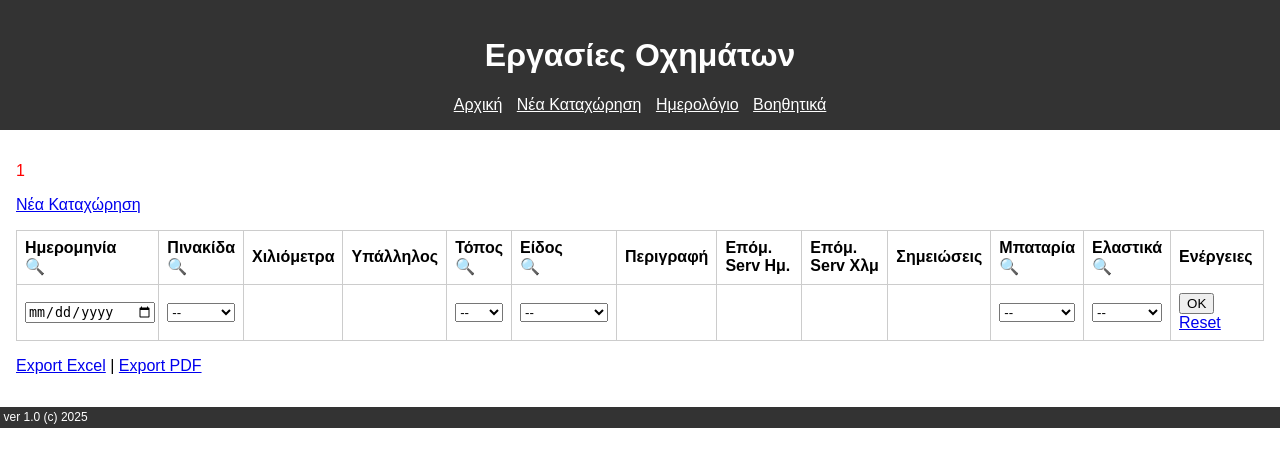
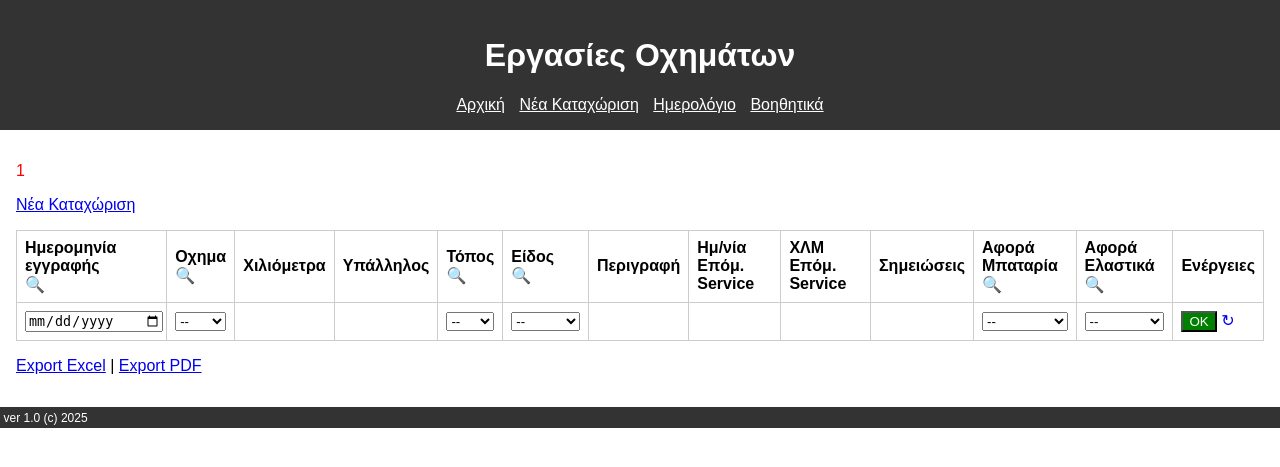
Before and after one commit to technologygr/pasxalhs, a PHP site: page / in a window 1280 px wide. Shown: the top 467 px of the page. Run offline with PHP 8.4, Linux system fonts and the light colour scheme; the visitor is signed in with stand-in values (Sample User, id 1); data that the repository does not hold is empty.

Commit message:
Apply field restrictions and UI tweaks

```diff
--- a/www.technology.gr/coder/export.php
+++ b/www.technology.gr/coder/export.php
@@ -39,7 +39,7 @@ if($type === 'excel'){
     echo "\xEF\xBB\xBF"; // UTF-8 BOM
     echo "<html><head><meta charset=\"UTF-8\"><style>table{border-collapse:collapse;}td,th{border:1px solid #000;padding:4px;font-family:Arial,Helvetica,sans-serif;}</style></head><body>";
     echo "<table>";
-    echo "<tr><th>Ημερομηνία</th><th>Πινακίδα</th><th>Χιλιόμετρα</th><th>Υπάλληλος</th><th>Τόπος</th><th>Είδος</th><th>Περιγραφή</th><th>Επόμ. Serv Ημ.</th><th>Επόμ. Serv Χλμ</th><th>Σημειώσεις</th><th>Μπαταρία</th><th>Ελαστικά</th></tr>";
+    echo "<tr><th>Ημερομηνία εγγραφής</th><th>Οχημα</th><th>Χιλιόμετρα</th><th>Υπάλληλος</th><th>Τόπος</th><th>Είδος</th><th>Περιγραφή</th><th>Ημ/νία Επόμ. Service</th><th>ΧΛΜ Επόμ. Service</th><th>Σημειώσεις</th><th>Αφορά Μπαταρία</th><th>Αφορά Ελαστικά</th></tr>";
     foreach($records as $r){
         echo '<tr>';
         echo '<td>'.fmt_date($r['movement_date']).'</td>';
@@ -64,7 +64,7 @@ $width = 842; // landscape A4
 $height = 595;
 $margin = 20;
 $rowHeight = 20;
-$columns = ['Ημερομηνία','Πινακίδα','Χιλιόμετρα','Υπάλληλος','Τόπος','Είδος','Περιγραφή','Επόμ. Serv Ημ.','Επόμ. Serv Χλμ','Σημειώσεις','Μπαταρία','Ελαστικά'];
+$columns = ['Ημερομηνία εγγραφής','Οχημα','Χιλιόμετρα','Υπάλληλος','Τόπος','Είδος','Περιγραφή','Ημ/νία Επόμ. Service','ΧΛΜ Επόμ. Service','Σημειώσεις','Αφορά Μπαταρία','Αφορά Ελαστικά'];
 $colCount = count($columns);
 $usableWidth = $width - $margin*2;
 $colWidth = $usableWidth / $colCount;
--- a/www.technology.gr/coder/helpers.php
+++ b/www.technology.gr/coder/helpers.php
@@ -27,7 +27,7 @@ if (!isset($_SESSION['logged_in'])) {
     <h1>Εργασίες Οχημάτων</h1>
     <nav>
         <a href="index.php" style="color:#fff;margin-right:10px;">Αρχική</a>
-        <a href="record.php" style="color:#fff;margin-right:10px;">Νέα Καταχώρηση</a>
+        <a href="record.php" style="color:#fff;margin-right:10px;">Νέα Καταχώριση</a>
         <a href="calendar.php" style="color:#fff;margin-right:10px;">Ημερολόγιο</a>
         <a href="helpers.php" style="color:#fff;">Βοηθητικά</a>
     </nav>
--- a/www.technology.gr/coder/index.php
+++ b/www.technology.gr/coder/index.php
@@ -59,8 +59,9 @@ function fmt_date($d){
 function display_text($text){
     $safe = nl2br(htmlspecialchars($text));
     if(mb_strlen($text)<=350) return $safe;
-    $short = nl2br(htmlspecialchars(mb_substr($text,0,350))).'...';
-    return '<span class="short-text" style="cursor:pointer;color:blue;">'.$short.'</span><span class="full-text" style="display:none;">'.$safe.'</span>';
+    $short = nl2br(htmlspecialchars(mb_substr($text,0,350)));
+    $icon  = '<span class="expand" style="cursor:pointer;color:blue;">&#x2795;</span>';
+    return $short.' '.$icon.'<span class="full-text" style="display:none;">'.$safe.'</span>';
 }
 
 // fetch dropdown lists for filters
@@ -127,31 +128,31 @@ $records = $stmt->fetchAll();
 <h1>Εργασίες Οχημάτων</h1>
 <nav>
     <a href="index.php" style="color:#fff;margin-right:10px;">Αρχική</a>
-    <a href="record.php" style="color:#fff;margin-right:10px;">Νέα Καταχώρηση</a>
+    <a href="record.php" style="color:#fff;margin-right:10px;">Νέα Καταχώριση</a>
     <a href="calendar.php" style="color:#fff;margin-right:10px;">Ημερολόγιο</a>
     <a href="helpers.php" style="color:#fff;">Βοηθητικά</a>
 </nav>
 </header>
 <div class="container">
 <?php if(isset($_SESSION['warning'])){echo '<p style="color:red">'.$_SESSION['warning'].'</p>';unset($_SESSION['warning']);} ?>
-<p><a href="record.php">Νέα Καταχώρηση</a></p>
+<p><a href="record.php">Νέα Καταχώριση</a></p>
 <div style="overflow-x:auto;">
 <form method="get">
 <table>
 <thead>
 <tr>
-    <th>Ημερομηνία<br>🔍</th>
-    <th>Πινακίδα<br>🔍</th>
+    <th>Ημερομηνία εγγραφής<br>🔍</th>
+    <th>Οχημα<br>🔍</th>
     <th>Χιλιόμετρα</th>
     <th>Υπάλληλος</th>
     <th>Τόπος<br>🔍</th>
     <th>Είδος<br>🔍</th>
     <th>Περιγραφή</th>
-    <th>Επόμ. Serv Ημ.</th>
-    <th>Επόμ. Serv Χλμ</th>
+    <th>Ημ/νία Επόμ. Service</th>
+    <th>ΧΛΜ Επόμ. Service</th>
     <th>Σημειώσεις</th>
-    <th>Μπαταρία<br>🔍</th>
-    <th>Ελαστικά<br>🔍</th>
+    <th>Αφορά Μπαταρία<br>🔍</th>
+    <th>Αφορά Ελαστικά<br>🔍</th>
     <th>Ενέργειες</th>
 </tr>
 <tr class="filters">
@@ -200,7 +201,7 @@ $records = $stmt->fetchAll();
             <option value="ΟΧΙ" <?= $filter_tires=='ΟΧΙ'?'selected':'' ?>>ΟΧΙ</option>
         </select>
     </td>
-    <td><button type="submit">OK</button> <a href="index.php">Reset</a></td>
+    <td><button type="submit" style="background:green;color:#fff;">OK</button> <a href="index.php" title="RESET ΦΙΛΤΡΩΝ" style="text-decoration:none;">&#x21bb;</a></td>
 </tr>
 </thead>
 <tbody>
@@ -210,8 +211,8 @@ $records = $stmt->fetchAll();
     $licenseDisp = '<strong>'.mb_substr($license,0,8,'UTF-8').'</strong>'.mb_substr($license,8,null,'UTF-8');
 ?>
 <tr>
-    <td data-label="Ημερομηνία"><?= fmt_date($row['movement_date']) ?></td>
-    <td data-label="Πινακίδα"><?= $licenseDisp ?></td>
+    <td data-label="Ημερομηνία εγγραφής"><?= fmt_date($row['movement_date']) ?></td>
+    <td data-label="Οχημα"><?= $licenseDisp ?></td>
     <td data-label="Χιλιόμετρα" style="text-align:center;">
         <?= number_format($row['kilometers'],0,',','.') ?>
     </td>
@@ -219,11 +220,11 @@ $records = $stmt->fetchAll();
     <td data-label="Τόπος"><?= htmlspecialchars($row['workplace']) ?></td>
     <td data-label="Είδος"><?= htmlspecialchars($row['work_type']) ?></td>
     <td data-label="Περιγραφή"><?= display_text($row['description']) ?></td>
-    <td data-label="Επόμ. Serv Ημ."><?= $row['next_service_date']?fmt_date($row['next_service_date']):'' ?></td>
-    <td data-label="Επόμ. Serv Χλμ" style="text-align:center;"><?= $row['next_service_km']?number_format($row['next_service_km'],0,',','.'):'' ?></td>
+    <td data-label="Ημ/νία Επόμ. Service"><?= $row['next_service_date']?fmt_date($row['next_service_date']):'' ?></td>
+    <td data-label="ΧΛΜ Επόμ. Service" style="text-align:center;"><?= $row['next_service_km']?number_format($row['next_service_km'],0,',','.'):'' ?></td>
     <td data-label="Σημειώσεις"><?= display_text($row['user_notes']) ?></td>
-    <td data-label="Μπαταρία" style="text-align:center;"><?= htmlspecialchars($row['battery']) ?></td>
-    <td data-label="Ελαστικά" style="text-align:center;"><?= htmlspecialchars($row['tires']) ?></td>
+    <td data-label="Αφορά Μπαταρία" style="text-align:center;"><?= htmlspecialchars($row['battery']) ?></td>
+    <td data-label="Αφορά Ελαστικά" style="text-align:center;"><?= htmlspecialchars($row['tires']) ?></td>
     <td>
         <a href="record.php?id=<?= $row['id'] ?>" title="Επεξεργασία" style="text-decoration:none;">✏️</a>
         |
@@ -253,7 +254,7 @@ if($page*$perPage < $totalRecords){
 <footer>ver 1.0  (c) 2025</footer>
 <script>
 document.addEventListener('click',function(e){
-  if(e.target.classList.contains('short-text')){
+  if(e.target.classList.contains('expand')){
      e.target.style.display='none';
      var full=e.target.nextElementSibling; if(full) full.style.display='inline';
   }
--- a/www.technology.gr/coder/manage.php
+++ b/www.technology.gr/coder/manage.php
@@ -73,7 +73,7 @@ $items = $pdo->query("SELECT * FROM $table ORDER BY name")->fetchAll();
     <h1>Εργασίες Οχημάτων</h1>
     <nav>
         <a href="index.php" style="color:#fff;margin-right:10px;">Αρχική</a>
-        <a href="record.php" style="color:#fff;margin-right:10px;">Νέα Καταχώρηση</a>
+        <a href="record.php" style="color:#fff;margin-right:10px;">Νέα Καταχώριση</a>
         <a href="calendar.php" style="color:#fff;margin-right:10px;">Ημερολόγιο</a>
         <a href="helpers.php" style="color:#fff;">Βοηθητικά</a>
     </nav>
```
Also changed, not shown: www.technology.gr/coder/calendar.php (+10 -5 lines), www.technology.gr/coder/record.php (+23 -8 lines).
